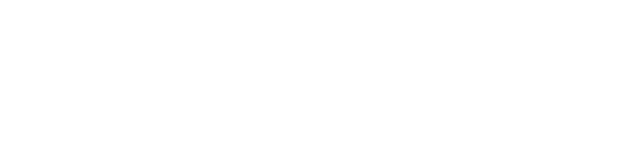
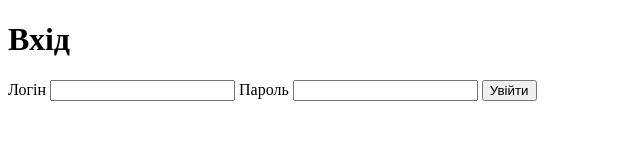
Before and after one commit to Rostik-afk/lab1, a plain HTML site: page login.html in a window 1280 px wide. Shown: the whole page, without its empty margins (0-640 px from the left). Drawn offline with Linux system fonts and the light colour scheme.

Commit message:
Add login form: username and password fields

```diff
--- a/login.html
+++ b/login.html
@@ -5,6 +5,17 @@
     <title>Login</title>
 </head>
 <body>
-
+    <main class="login">
+        <h1>Вхід</h1>
+        <form action="/auth" method="post">
+            <label>Логін
+                <input type="text" name="username" required>
+            </label>
+            <label>Пароль
+                <input type="password" name="password" required>
+            </label>
+            <button type="submit">Увійти</button>
+        </form>
+    </main>
 </body>
 </html>
```
